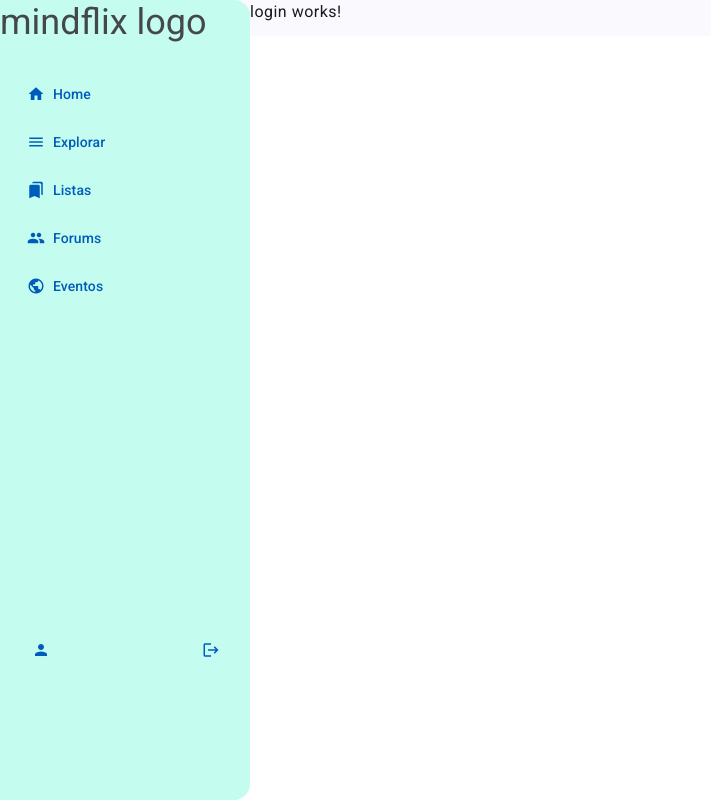
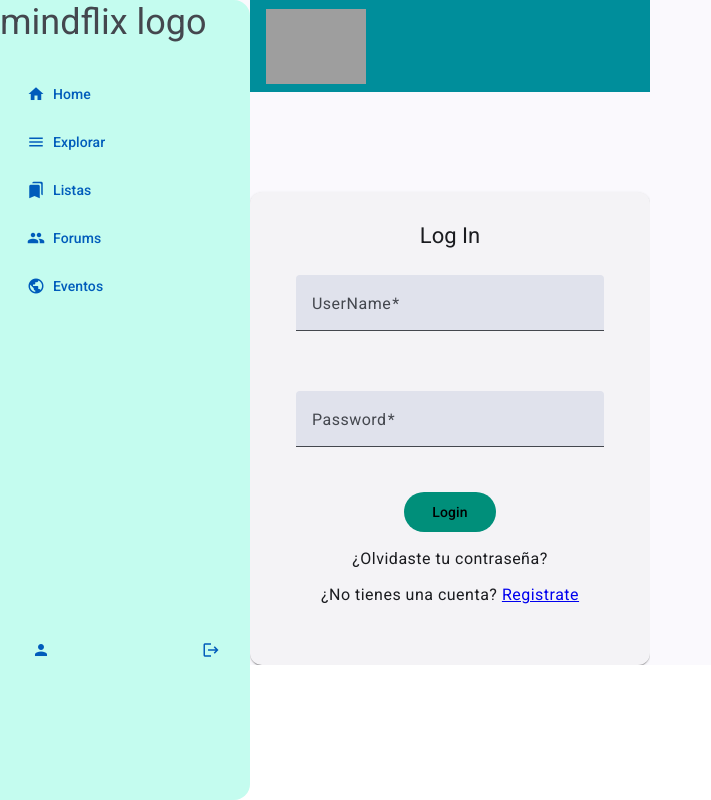
Before and after one commit to ReelHaven/FrontEnd, an Angular app: page /login in a window 1280 px wide. Shown: the whole page, without its empty margins (0-711 px from the left). Built offline with nearby package versions, Linux system fonts and the light colour scheme; grey boxes are pictures that could not be loaded.

Commit message:
feat: added login page

```diff
--- a/src/app/users/pages/login/login.component.css
+++ b/src/app/users/pages/login/login.component.css
@@ -0,0 +1,28 @@
+mat-card-title {
+  display: flex;
+  justify-content: center;
+}
+
+.login-card {
+  max-width: 400px;
+  margin: 0 auto;
+  margin-top: 100px;
+  padding: 30px;
+  text-align: center;
+
+}
+
+.Data{
+  width: 100%;
+  margin-top: 25px;
+  margin-bottom: 15px;
+}
+
+.login-button{
+  width: 30%;
+  margin-top: 10px;
+  margin-bottom: 15px;
+  background-color: #008F7A;
+  color: black;
+  justify-self: center;
+}
--- a/src/app/users/pages/login/login.component.html
+++ b/src/app/users/pages/login/login.component.html
@@ -1 +1,22 @@
-<p>login works!</p>
+<app-toolbar-login></app-toolbar-login>
+
+<mat-card class="login-card">
+  <mat-card-title>Log In</mat-card-title>
+  <mat-card-content>
+    <form (ngSubmit)="onSubmit(form)" #form="ngForm">
+      <mat-form-field class="Data">
+        <mat-label>UserName</mat-label>
+        <input matInput placeholder="username" name="username" ngModel required>
+      </mat-form-field>
+      <mat-form-field class="Data">
+        <mat-label>Password</mat-label>
+        <input matInput placeholder="password" name="password" ngModel required type="password">
+      </mat-form-field>
+      <button mat-button class="login-button" type="submit">Login</button>
+      <p *ngIf="errorMessage" style="color: red">{{errorMessage}}</p>
+      <p>¿Olvidaste tu contraseña?</p>
+      <p>¿No tienes una cuenta? <span> <a routerLink="/register">Registrate</a></span></p>
+    </form>
+
+  </mat-card-content>
+</mat-card>
--- a/src/app/users/pages/login/login.component.ts
+++ b/src/app/users/pages/login/login.component.ts
@@ -1,12 +1,70 @@
 import { Component } from '@angular/core';
+import {ToolbarLoginComponent} from "../../../public/components/toolbar-login/toolbar-login.component";
+import {MatCard, MatCardContent, MatCardTitle} from "@angular/material/card";
+import {FormsModule, NgForm, ReactiveFormsModule} from "@angular/forms";
+import {MatFormField, MatLabel} from "@angular/material/form-field";
+import {MatInput} from "@angular/material/input";
+import {MatButton} from "@angular/material/button";
+import {DataRowOutlet} from "@angular/cdk/table";
+import {Router, RouterLink} from "@angular/router";
+import {LoginService} from "../../services/login.service";
+import {NgIf} from "@angular/common";
 
 @Component({
   selector: 'app-login',
   standalone: true,
-  imports: [],
+  imports: [
+    ToolbarLoginComponent,
+    MatCard,
+    MatCardTitle,
+    MatCardContent,
+    ReactiveFormsModule,
+    MatFormField,
+    MatInput,
+    MatButton,
+    MatLabel,
+    DataRowOutlet,
+    RouterLink,
+    FormsModule,
+    NgIf
+  ],
   templateUrl: './login.component.html',
   styleUrl: './login.component.css'
 })
 export class LoginComponent {
 
+  errorMessage: string = '';
+
+  constructor(private loginService: LoginService, private router: Router) { }
+
+  onSubmit(form: NgForm){
+    const username = form.value.username;
+    const password = form.value.password;
+
+    this.loginService.authenticateUser(username, password).subscribe({
+      next: (users) =>{
+        if(users.length > 0){
+          console.log('User authenticated');
+
+          const currentUser = users[0];
+
+          localStorage.setItem('currentUser', JSON.stringify(currentUser));
+          console.log('Current user info: ', currentUser);
+          // add user to local storage, need to add this
+          // already added
+          this.router.navigate(['/mood']).then(r => console.log('Navigated to mood form'));
+        }else{
+          console.log('User credentials are incorrect');
+          this.errorMessage = 'User credentials are incorrect, please try again';
+          form.reset();
+        }
+      },
+      error: (error) => {
+        console.log('Error occurred while authenticating user: ', error);
+        this.errorMessage = 'Error occurred while authenticating user';
+      }
+    });
+
+  }
+
 }
```
